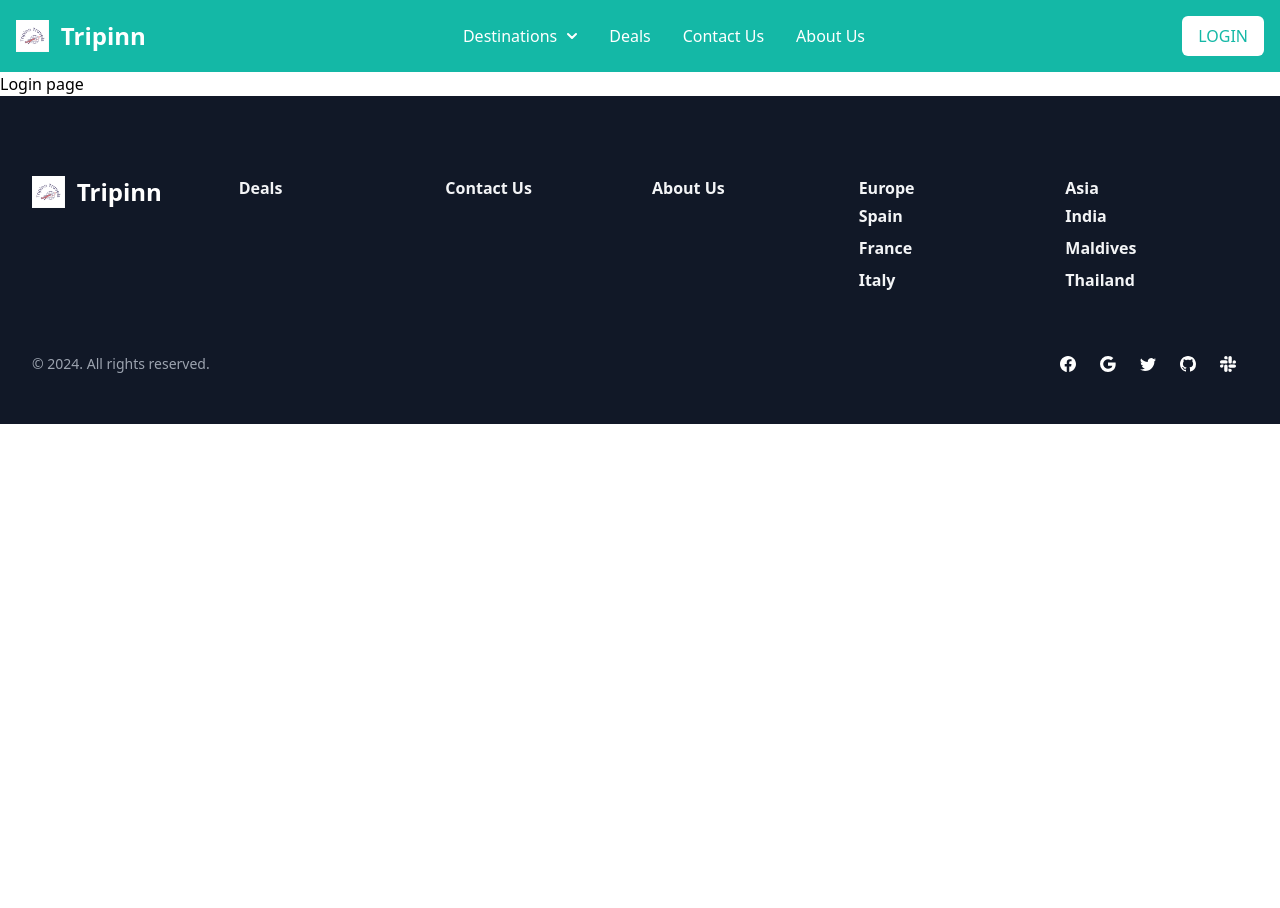
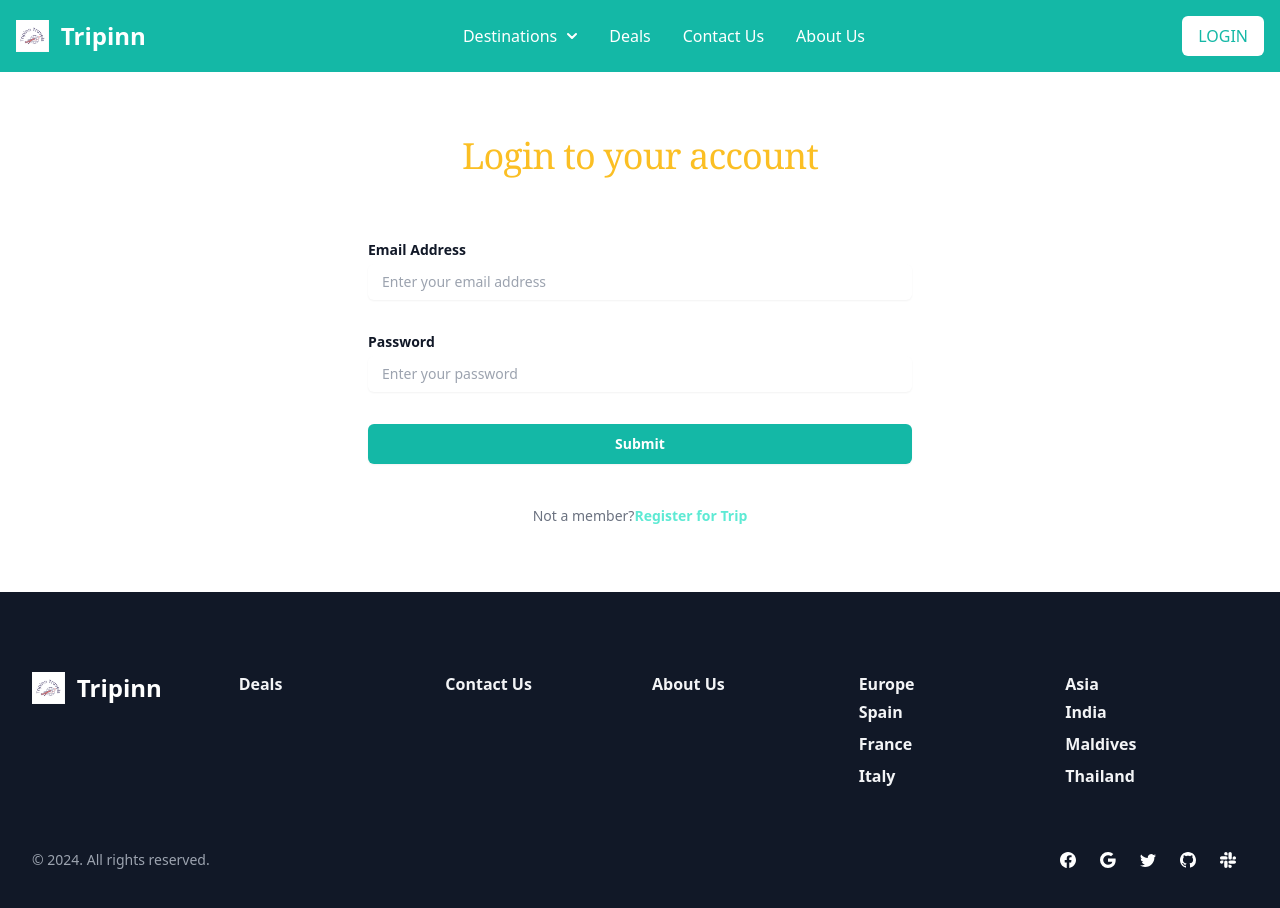
Before and after one commit to Ashwinipuranik30/Final_Project_INFO6150_SP24, a React (Vite) app: page /login in a window 1280 px wide. Shown: the top 908 px of the page. Before the commit the page ends 800 px from the top, so only its background shows below. Built offline with nearby package versions, Linux system fonts and the light colour scheme.

Commit message:
added login form

```diff
--- a/src/Pages/login.jsx
+++ b/src/Pages/login.jsx
@@ -1,7 +1,42 @@
+import React, { useState } from 'react';
+import { Link } from 'react-router-dom';
+import Form from '../Components/form';
+
+const fields = [
+  {
+    name: 'email',
+    label: 'Email Address',
+    type: 'email',
+    placeholder: 'Enter your email address',
+    required: true,
+  },
+  {
+    name: 'password',
+    label: 'Password',
+    type: 'password',
+    placeholder: 'Enter your password',
+    required: true,
+  },
+];
+
 const Login = () => {
-    return (
-      <div>Login page</div>
-    );
+  const [submittedData, setSubmittedData] = useState(null);
+
+  const handleSubmit = (formData) => {
+    setSubmittedData(formData);
+    alert('Thank you for Login!'); // Show alert on form submission
   };
 
-  export default Login;
+  return (
+    <div className="mx-auto max-w-2xl p-16">
+      <h2 className="text-3xl font-serif tracking-tight text-amber-400 sm:text-4xl text-center">Login to your account</h2>
+      <Form fields={fields} onSubmit={handleSubmit} />
+          <p className="mt-10 text-center text-sm text-gray-500">
+            Not a member?
+            <Link to="/Registration" className="font-semibold leading-6 text-teal-300 hover:text-teal-200">Register for Trip</Link>
+          </p>
+    </div>
+  );
+};
+
+export default Login;
```
